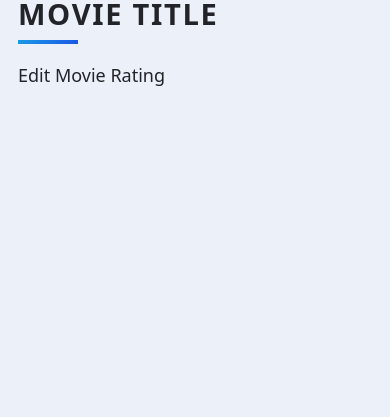
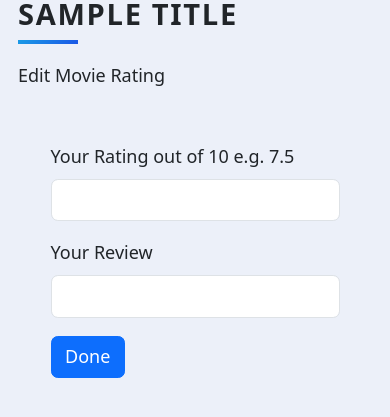
Before and after one commit to Elena77794/Favourite_Movies, a Flask app: template templates/edit.html in a window 390 px wide. Shown: the top 417 px of the page. Run offline with Flask 3, Linux system fonts and the light colour scheme; tables that the repository leaves empty or names only in its code hold one stand-in row (values such as "Sample post"); the template is opened without the code that fills it: values that come from a table or form of the project are taken from there, most other values are stand-ins (such as "Sample title", 1, 10 or a date in 2020); some libraries are stand-ins or nearby versions.

Commit message:
Create forms and SQL connection files. Make the 'Update' button responsive and update the Review and Rating fields in the database.

```diff
--- /dev/null
+++ b/forms.py
@@ -0,0 +1,9 @@
+from flask_wtf import FlaskForm
+from wtforms.validators import DataRequired
+from wtforms import StringField, SubmitField, validators
+
+
+class RateMovieForm(FlaskForm):
+    rating = StringField("Your Rating out of 10 e.g. 7.5", validators=[DataRequired()])
+    review = StringField("Your Review", validators=[DataRequired()])
+    done = SubmitField("Done")
--- a/main.py
+++ b/main.py
@@ -1,20 +1,18 @@
 from flask import Flask, render_template, redirect, url_for, request
 from flask_bootstrap import Bootstrap5
-from flask_wtf import FlaskForm
-from wtforms import StringField, SubmitField
-from wtforms.validators import DataRequired
 import requests
-import mysql.connector
+from sql_connection import get_sql_connection
 import os
+from forms import RateMovieForm
 
-connection = mysql.connector.connect(user='root',
-                                     host='localhost',
-                                     port="3306")
-
+# Connect to database
+connection = get_sql_connection()
 my_cursor = connection.cursor()
 
+
+
 app = Flask(__name__)
-app.config['SECRET_KEY'] = os.getenv("SECRET_KEY")
+app.config['SECRET_KEY'] = "any-string-you-want-just-keep-it-secret"
 Bootstrap5(app)
 
 # CREATE DB
@@ -59,8 +57,7 @@ def insert_new_movie(connection, movie):
 
 
 # Retrieve all movies from database
-def get_all_movies():
-    my_cursor = connection.cursor()
+def get_all_movies(connection):
     query = ("SELECT id, title, year, description, rating, ranking, review, img_url FROM Movie")
     my_cursor.execute(query)
     response = []
@@ -77,17 +74,38 @@ def get_all_movies():
                          "img_url": img_url})
     return response
 
-data_movie = get_all_movies()
+data_movie = get_all_movies(connection)
 
-
+# Display all movie from database
 @app.route("/")
 def home():
     return render_template("index.html", data_movie=data_movie)
 
 
-# Close the connection
-my_cursor.close()
-connection.close()
+# Update Rating, Review Movie
+@app.route("/edit/<int:id>", methods=["GET", "POST"])
+def edit_button(id):
+    form = RateMovieForm()
+    # Display the title Movie
+    query = "SELECT title FROM Movie WHERE id = %s"
+    my_cursor.execute(query, (id,))
+    movie = my_cursor.fetchone()
+    title = movie[0]
+    if form.validate_on_submit():
+        rating = form.rating.data
+        review = form.review.data
+        update_query = "UPDATE Movie SET rating=%s, review=%s WHERE id=%s"
+        my_cursor.execute(update_query, (rating, review, id))
+        connection.commit()
+    return render_template("edit.html", form=form, title=title)
+
+
+
+
+# # Close the connection
+# my_cursor.close()
+# connection.close()
+
 
 if __name__ == '__main__':
     app.run(debug=True, port=4005)
--- a/static/css/styles.css
+++ b/static/css/styles.css
@@ -199,6 +199,7 @@
 }
 .rating {
     color: #E4BB23;
+
 }
 .review {
     font-style: italic;
--- a/templates/base.html
+++ b/templates/base.html
@@ -8,9 +8,9 @@
     />
 
     {% block styles %}
-    <!-- Load Bootstrap-Flask CSS here -->
     {{ bootstrap.load_css() }}
     <!-- Link to the styles.css here to apply styling to all the child templates.-->
+
     <link
       rel="stylesheet"
       href="https://fonts.googleapis.com/css?family=Nunito+Sans:300,400,700"
--- a/templates/edit.html
+++ b/templates/edit.html
@@ -1,10 +1,13 @@
 {% extends 'base.html' %}
 
 {% block title %}Edit Movies{% endblock %}
+{% from 'bootstrap5/form.html' import render_form %}
+
 
 {% block content %}
 <div class="content">
-  <h1 class="heading">Movie Title</h1>
+  <h1 class="heading">{{title}}</h1>
     <p class="description">Edit Movie Rating</p>
+    {{ render_form(form, novalidate=True)}}
   </div>
 {% endblock %}
--- a/templates/index.html
+++ b/templates/index.html
@@ -9,7 +9,7 @@
   {% for movie in data_movie %}
   <div class="card">
     <div class="front" style="background-image: url('{{ movie.img_url }}');">
-      <p class="large">{{movie.id}}</p>
+      <p class="large">{{movie.ranking}}</p>
     </div>
     <div class="back">
       <div>
@@ -22,7 +22,7 @@
       <p class="review">"{{ movie.review }}"</p>
       <p class="overview">{{ movie.description }}</p>
 
-      <a href="#" class="button">Update</a>
+      <a href="{{url_for('edit_button', id=movie.id)}}" class="button">Update</a>
       <a href="#" class="button delete-button">Delete</a>
 
     </div>
```
Also changed, not shown: sql_connection.py (added, +16 -0 lines).
